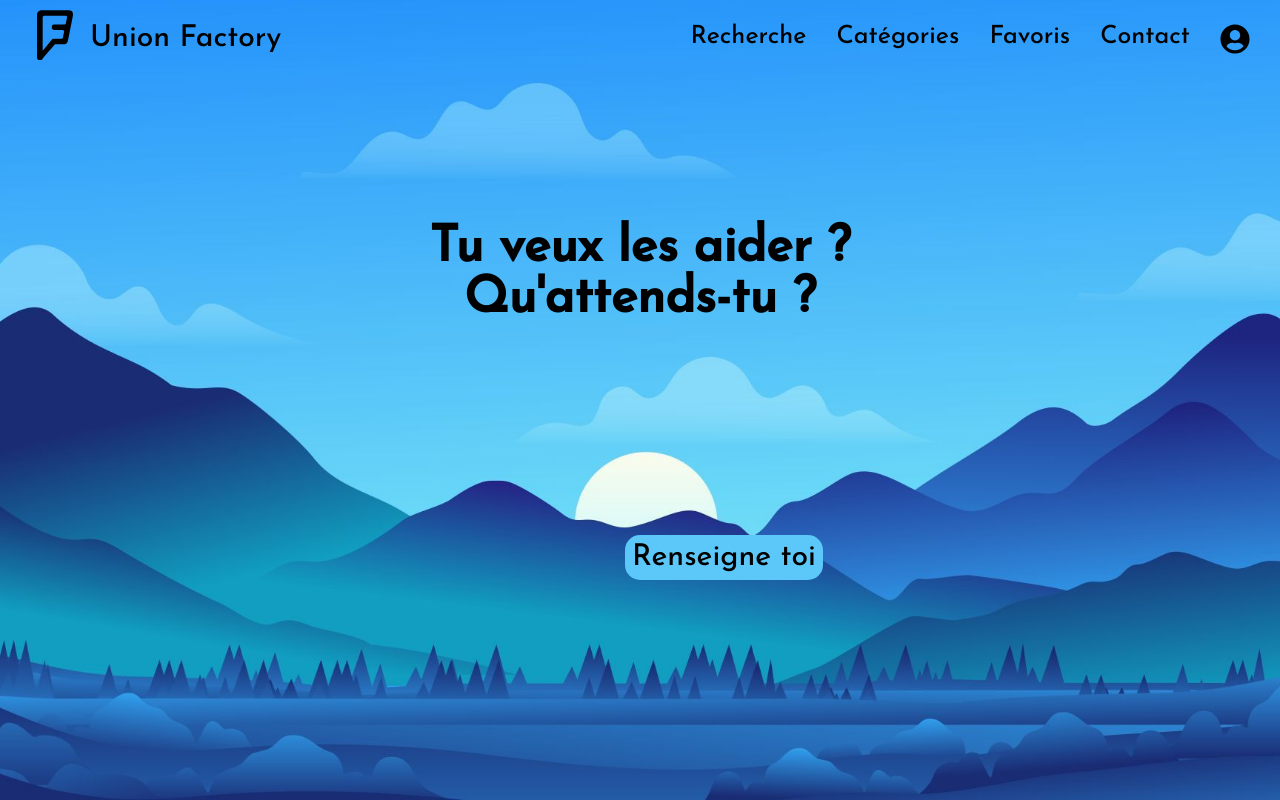
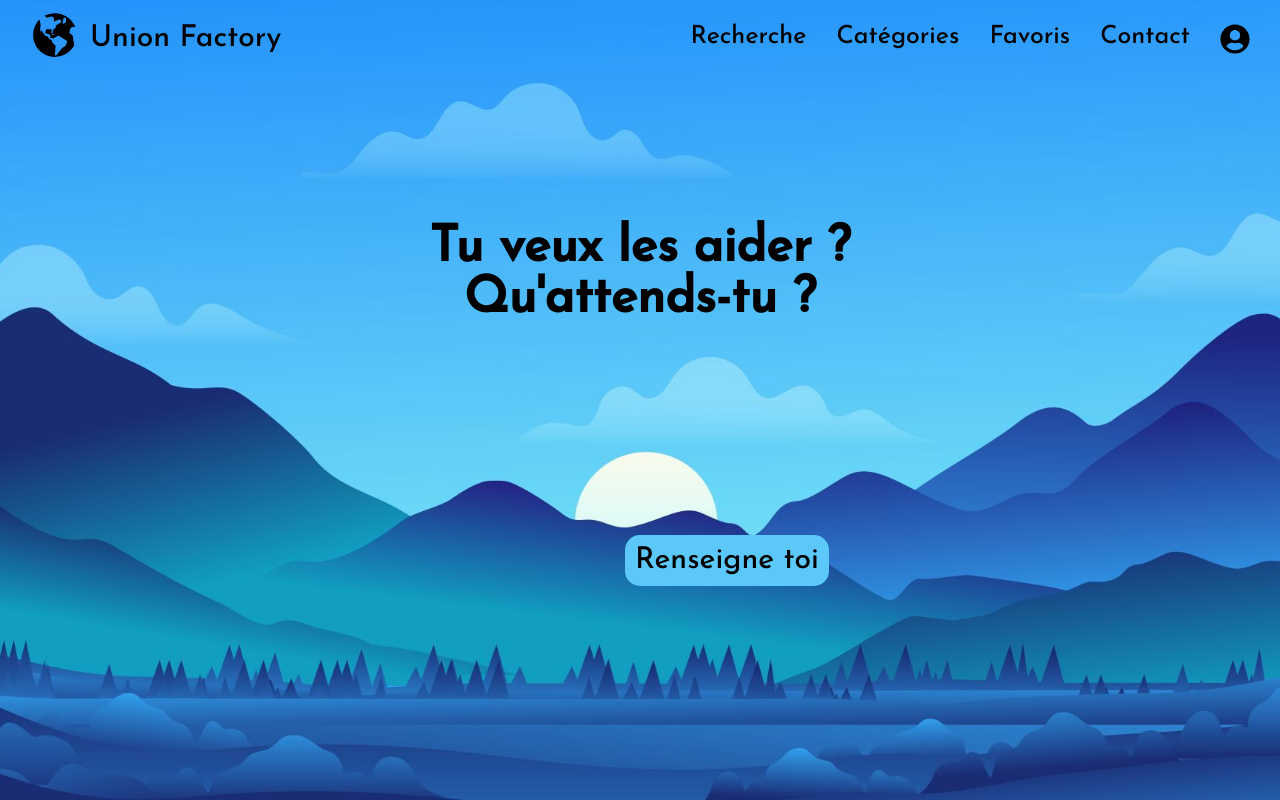
Before and after one commit to TheoLandemaine/Union_Factory, a React (Create React App) app in the folder union_factory/: page / in a window 1280 px wide. Built offline with nearby package versions, Linux system fonts and the light colour scheme.

Commit message:
change logo + add style neon

```diff
--- a/union_factory/src/components/Header.js
+++ b/union_factory/src/components/Header.js
@@ -1,5 +1,6 @@
 import React from 'react';
 import {FaUserCircle, FaFoursquare} from 'react-icons/fa'
+import { GiEarthAmerica } from "react-icons/gi";
 import {Link} from 'react-router-dom'
 
 const Header = () => (
@@ -10,7 +11,8 @@ const Header = () => (
                 <div className="logo">
                     <figure>
                         <Link to="/" style={{textDecoration: 'none'}}>
-                            <li className="title" ><FaFoursquare /></li>
+                            {/* <li className="title" ><FaFoursquare /></li> */}
+                            <li className="title" ><GiEarthAmerica /></li>
                         </Link>
                     </figure>
                 </div>
--- a/union_factory/src/css/Categories.css
+++ b/union_factory/src/css/Categories.css
@@ -37,7 +37,7 @@
 
 }
 
-#Categories:hover {
+#Categories:hover, #EnvironnementTitrePage:hover, #HumanitaireTitrePage:hover, #AnimalierTitrePage:hover {
     transform: scale(1.15);
 }
 
--- a/union_factory/src/css/style.css
+++ b/union_factory/src/css/style.css
@@ -11,10 +11,13 @@ html {
   overflow-x: hidden;
 }
 
+
+
 html, body, .background-component {
   height: 100%;
   background: url(../images/essaieFond2.jpeg)no-repeat center fixed;
   background-size: cover;
+  background-color: #2a98f9;
 }
 
 /* .background-component {
@@ -66,7 +69,7 @@ PAGE D'ACCUEIL
   top : 360px;
   left : 625px;
   background-color: #5cc8f9;
-  padding: 7px;
+  padding: 10px;
   transition: all .3s;
   border: none;
 }
@@ -74,6 +77,11 @@ PAGE D'ACCUEIL
 #bouton:hover {
   transform: scale(1.1);
   background-color: #79d0f8;
+  cursor: pointer;
+  box-shadow: 0 0 5px #79d0f8,
+              0 0 20px #79d0f8,
+              0 0 60px #79d0f8,
+              0 0 150px #79d0f8;
 }
 
 #bouton:active {
```
